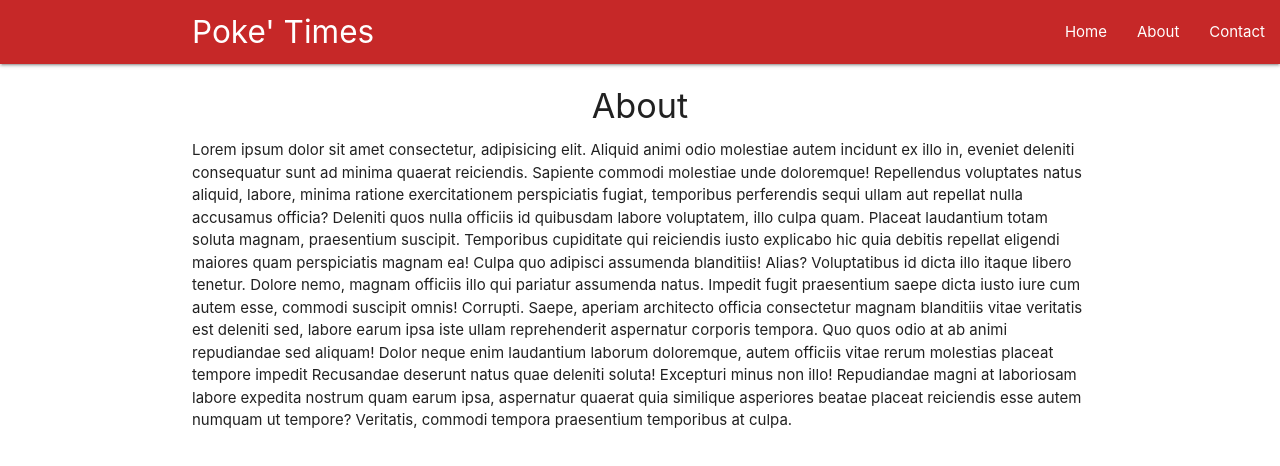
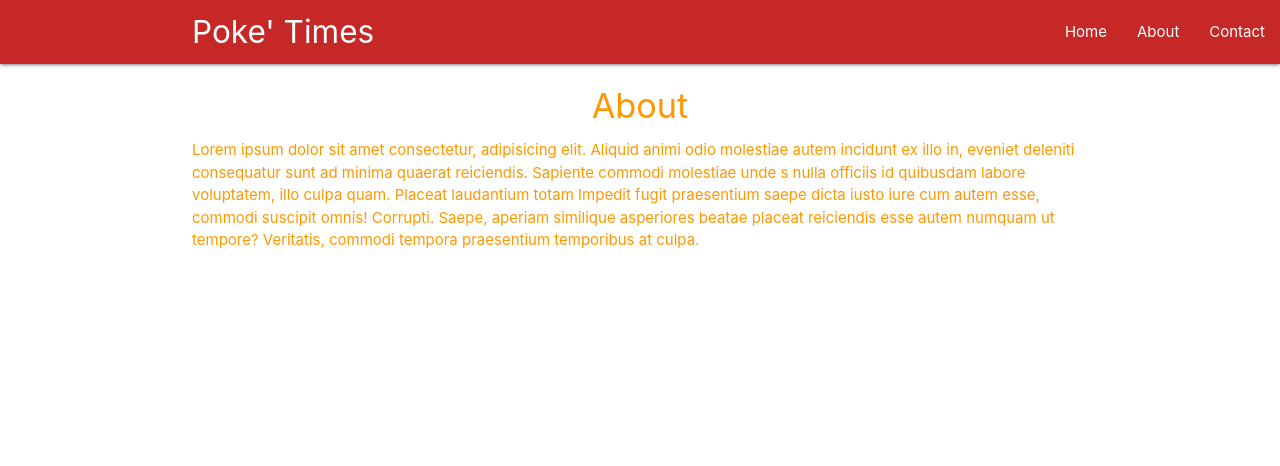
Before and after one commit to haerang94/reactJsStudy, a React (Create React App) app in the folder react-router/: page /about in a window 1280 px wide. Shown: the top 466 px of the page. Built offline with nearby package versions, Linux system fonts and the light colour scheme.

Commit message:
higer order componenent

```diff
--- a/react-router/src/components/About.js
+++ b/react-router/src/components/About.js
@@ -1,4 +1,5 @@
 import React from "react";
+import Rainbow from "../hoc/Rainbow";
 
 const About = () => {
   return (
@@ -7,30 +8,15 @@ const About = () => {
       <p>
         Lorem ipsum dolor sit amet consectetur, adipisicing elit. Aliquid animi
         odio molestiae autem incidunt ex illo in, eveniet deleniti consequatur
-        sunt ad minima quaerat reiciendis. Sapiente commodi molestiae unde
-        doloremque! Repellendus voluptates natus aliquid, labore, minima ratione
-        exercitationem perspiciatis fugiat, temporibus perferendis sequi ullam
-        aut repellat nulla accusamus officia? Deleniti quos nulla officiis id
-        quibusdam labore voluptatem, illo culpa quam. Placeat laudantium totam
-        soluta magnam, praesentium suscipit. Temporibus cupiditate qui
-        reiciendis iusto explicabo hic quia debitis repellat eligendi maiores
-        quam perspiciatis magnam ea! Culpa quo adipisci assumenda blanditiis!
-        Alias? Voluptatibus id dicta illo itaque libero tenetur. Dolore nemo,
-        magnam officiis illo qui pariatur assumenda natus. Impedit fugit
-        praesentium saepe dicta iusto iure cum autem esse, commodi suscipit
-        omnis! Corrupti. Saepe, aperiam architecto officia consectetur magnam
-        blanditiis vitae veritatis est deleniti sed, labore earum ipsa iste
-        ullam reprehenderit aspernatur corporis tempora. Quo quos odio at ab
-        animi repudiandae sed aliquam! Dolor neque enim laudantium laborum
-        doloremque, autem officiis vitae rerum molestias placeat tempore impedit
-        Recusandae deserunt natus quae deleniti soluta! Excepturi minus non
-        illo! Repudiandae magni at laboriosam labore expedita nostrum quam earum
-        ipsa, aspernatur quaerat quia similique asperiores beatae placeat
-        reiciendis esse autem numquam ut tempore? Veritatis, commodi tempora
-        praesentium temporibus at culpa.
+        sunt ad minima quaerat reiciendis. Sapiente commodi molestiae unde s
+        nulla officiis id quibusdam labore voluptatem, illo culpa quam. Placeat
+        laudantium totam Impedit fugit praesentium saepe dicta iusto iure cum
+        autem esse, commodi suscipit omnis! Corrupti. Saepe, aperiam similique
+        asperiores beatae placeat reiciendis esse autem numquam ut tempore?
+        Veritatis, commodi tempora praesentium temporibus at culpa.
       </p>
     </div>
   );
 };
 
-export default About;
+export default Rainbow(About);
--- /dev/null
+++ b/react-router/src/hoc/Rainbow.js
@@ -0,0 +1,17 @@
+import React from "react";
+
+const Rainbow = WrappedComponent => {
+  const colors = ["red", "purple", "orange", "blue", "green", "yellow"];
+  const randomColor = colors[Math.floor(Math.random() * 6)];
+  const className = randomColor + "-text";
+
+  return props => {
+    return (
+      <div className={className}>
+        <WrappedComponent {...props} />
+      </div>
+    );
+  };
+};
+
+export default Rainbow;
```
